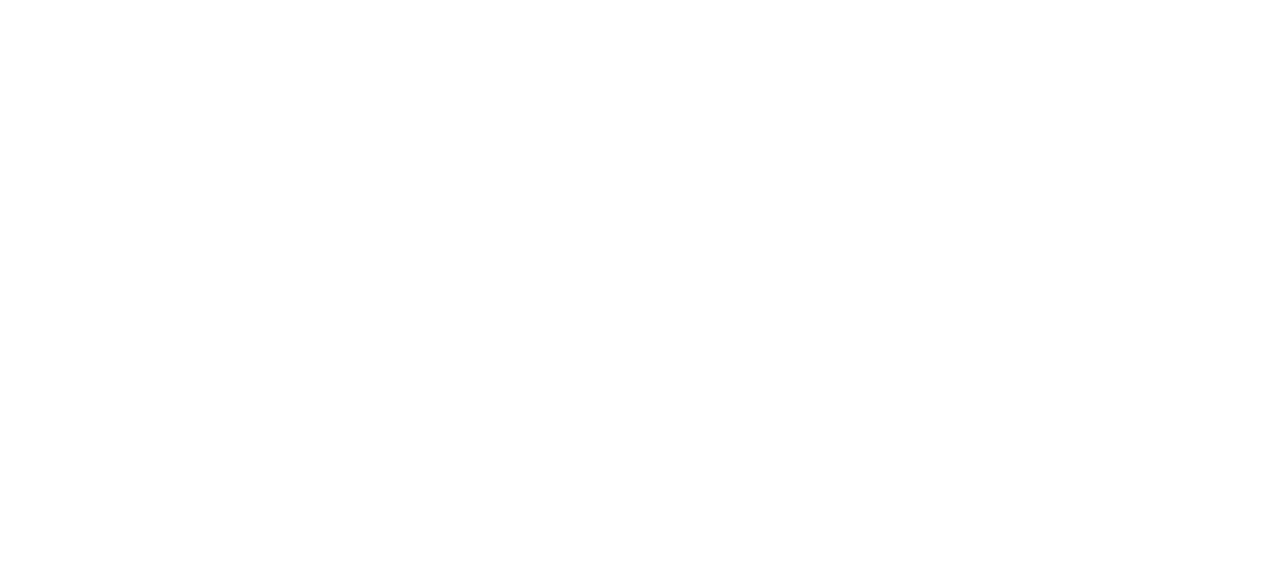
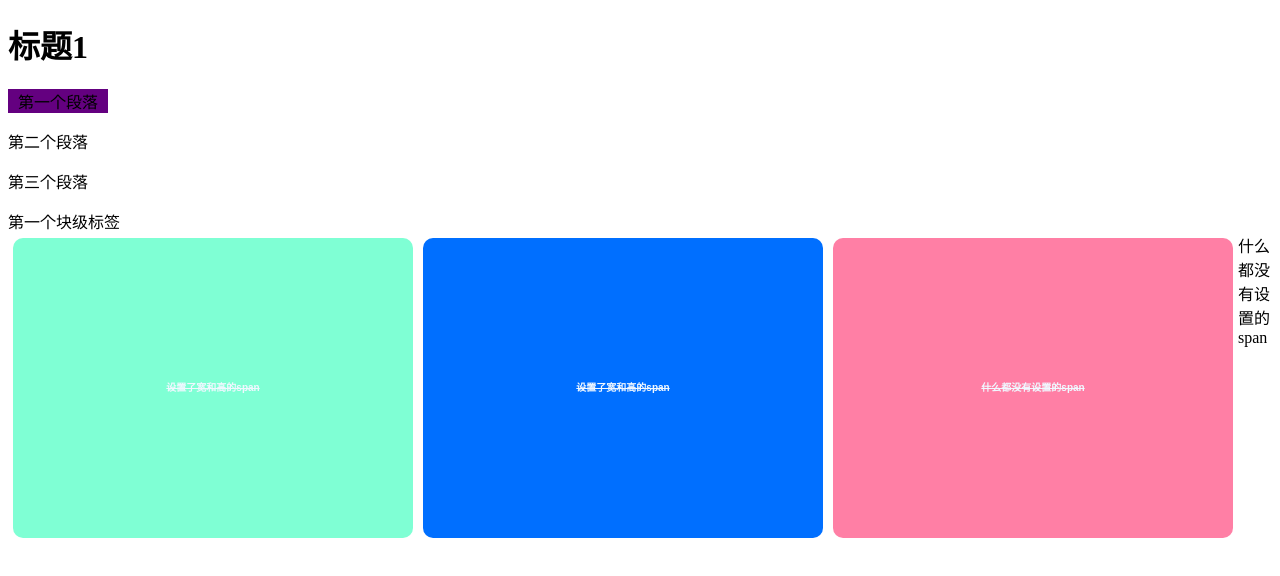
Before and after one commit to BlowingTheSnow/front_end_exercise, a plain HTML site: page index4.html in a window 1280 px wide. Drawn offline with Linux system fonts and the light colour scheme.

Commit message:
第二次提交-css选择器

```diff
--- a/index4.html
+++ b/index4.html
@@ -3,8 +3,49 @@
 <head>
     <meta charset="UTF-8">
     <title>Title</title>
+    <style>
+        p:nth-child(2){
+            background: #640080;
+            text-align: center;
+            height: auto;
+            width: 100px;
+        }
+        .c1{
+            display: inline-block;
+            height: 300px;
+            width: 400px;
+            background: #006fff;
+            text-align: center;
+            font: bold 10px/50px Arial;/*设置字体加粗   字体大小 字体行高  什么字体*/
+            line-height: 300px;/*会覆盖上面的字体行高*/
+            color: aliceblue;
+            border-radius: 10px;
+            float: left;
+            text-decoration: line-through;
+
+            margin: 5px;/*盒子的外边距*/
+
+        }
+        span[id]{
+            background: aquamarine;
+        }
+        span[id=lll]{
+            background: #ff7fa5;
+        }
+        /*class  需要加""  ，   另外可以采用正则表达式*/
+    </style>
 </head>
 <body>
-
+    <h1>标题1</h1>
+    <p>第一个段落</p>
+    <p>第二个段落</p>
+    <p>第三个段落</p>
+<div>
+    第一个块级标签
+</div>
+<span class="c1" id="xxx">设置了宽和高的span</span>
+<span class="c1">设置了宽和高的span</span>
+<span class="c1" id="lll">什么都没有设置的span</span>
+<span>什么都没有设置的span</span>
 </body>
 </html>
```
